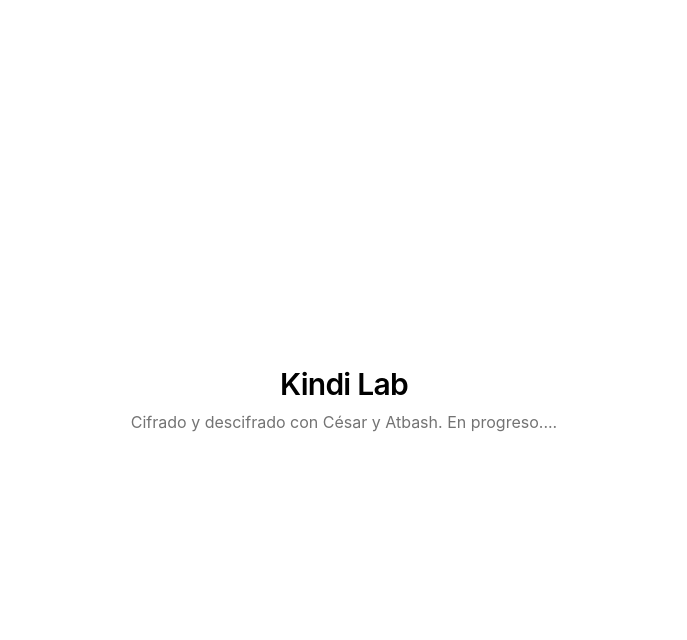
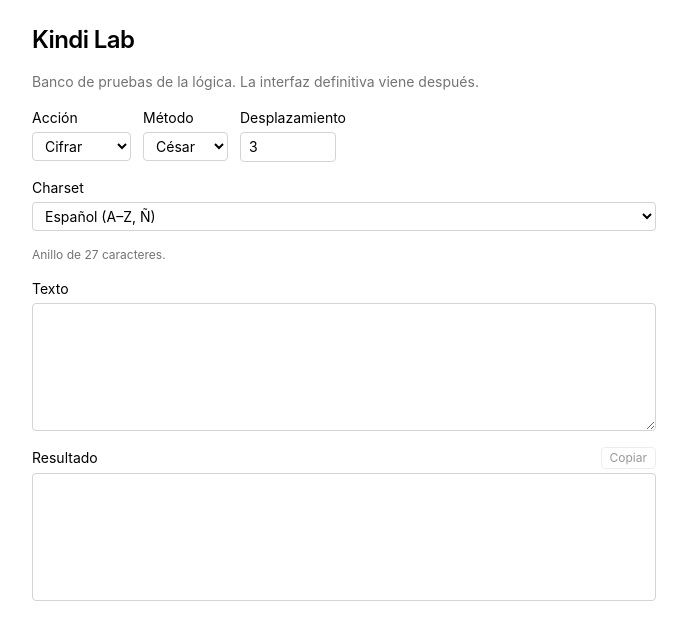
Before and after one commit to santosEmiliano/Kindi-Lab, a React (Vite) app: page / in a window 1280 px wide. Shown: the top 640 px of the page, without its empty margins (296-983 px from the left). Built offline with nearby package versions, Linux system fonts and the light colour scheme.

Commit message:
feat(ui): minimal encrypt/decrypt console
Wire a throwaway single-screen form over the charset ring and ciphers: action, method, shift, charset preset or custom ring, text input and copyable result. Real UI comes later in its own branch.

```diff
--- a/src/App.tsx
+++ b/src/App.tsx
@@ -1,10 +1,147 @@
+import { useMemo, useState } from 'react'
+import {
+  buildRing,
+  CHARSET_PRESETS,
+  type CharsetPresetId,
+} from './lib/charset'
+import { atbash, caesarDecrypt, caesarEncrypt } from './lib/ciphers'
+
+type Mode = 'encrypt' | 'decrypt'
+type Method = 'caesar' | 'atbash'
+type CharsetChoice = CharsetPresetId | 'custom'
+
 function App() {
+  const [mode, setMode] = useState<Mode>('encrypt')
+  const [method, setMethod] = useState<Method>('caesar')
+  const [charset, setCharset] = useState<CharsetChoice>('spanish-upper')
+  const [customChars, setCustomChars] = useState('')
+  const [shift, setShift] = useState(3)
+  const [text, setText] = useState('')
+
+  const source =
+    charset === 'custom' ? customChars : CHARSET_PRESETS[charset].chars
+
+  const ring = useMemo(() => {
+    try {
+      return { value: buildRing(source), error: null as string | null }
+    } catch (error) {
+      return { value: null, error: (error as Error).message }
+    }
+  }, [source])
+
+  const output = useMemo(() => {
+    if (!ring.value) return ''
+    if (method === 'atbash') return atbash(text, ring.value)
+    return mode === 'encrypt'
+      ? caesarEncrypt(text, ring.value, shift)
+      : caesarDecrypt(text, ring.value, shift)
+  }, [ring.value, method, mode, shift, text])
+
   return (
-    <main className="flex min-h-svh flex-col items-center justify-center gap-2 p-6 text-center">
-      <h1 className="text-3xl font-semibold tracking-tight">Kindi Lab</h1>
-      <p className="text-neutral-500">
-        Cifrado y descifrado con César y Atbash. En progreso....
+    <main className="mx-auto flex min-h-svh max-w-2xl flex-col gap-4 p-6">
+      <h1 className="text-2xl font-semibold tracking-tight">Kindi Lab</h1>
+      <p className="text-sm text-neutral-500">
+        Banco de pruebas de la lógica. La interfaz definitiva viene después.
       </p>
+
+      <div className="flex flex-wrap gap-3">
+        <label className="flex flex-col gap-1 text-sm">
+          Acción
+          <select
+            className="rounded border border-neutral-300 bg-transparent px-2 py-1"
+            value={mode}
+            onChange={(event) => setMode(event.target.value as Mode)}
+          >
+            <option value="encrypt">Cifrar</option>
+            <option value="decrypt">Descifrar</option>
+          </select>
+        </label>
+
+        <label className="flex flex-col gap-1 text-sm">
+          Método
+          <select
+            className="rounded border border-neutral-300 bg-transparent px-2 py-1"
+            value={method}
+            onChange={(event) => setMethod(event.target.value as Method)}
+          >
+            <option value="caesar">César</option>
+            <option value="atbash">Atbash</option>
+          </select>
+        </label>
+
+        {method === 'caesar' && (
+          <label className="flex flex-col gap-1 text-sm">
+            Desplazamiento
+            <input
+              className="w-24 rounded border border-neutral-300 bg-transparent px-2 py-1"
+              type="number"
+              value={shift}
+              onChange={(event) => setShift(Number(event.target.value) || 0)}
+            />
+          </label>
+        )}
+      </div>
+
+      <label className="flex flex-col gap-1 text-sm">
+        Charset
+        <select
+          className="rounded border border-neutral-300 bg-transparent px-2 py-1"
+          value={charset}
+          onChange={(event) => setCharset(event.target.value as CharsetChoice)}
+        >
+          {Object.entries(CHARSET_PRESETS).map(([id, preset]) => (
+            <option key={id} value={id}>
+              {preset.label}
+            </option>
+          ))}
+          <option value="custom">Personalizado</option>
+        </select>
+      </label>
+
+      {charset === 'custom' && (
+        <label className="flex flex-col gap-1 text-sm">
+          Caracteres del anillo
+          <input
+            className="rounded border border-neutral-300 bg-transparent px-2 py-1 font-mono"
+            value={customChars}
+            onChange={(event) => setCustomChars(event.target.value)}
+            placeholder="ABCDEFGHIJKLMNÑOPQRSTUVWXYZ"
+          />
+        </label>
+      )}
+
+      {ring.value && (
+        <p className="text-xs text-neutral-500">
+          Anillo de {ring.value.size} caracteres.
+        </p>
+      )}
+      {ring.error && <p className="text-xs text-red-600">{ring.error}</p>}
+
+      <label className="flex flex-col gap-1 text-sm">
+        Texto
+        <textarea
+          className="min-h-32 rounded border border-neutral-300 bg-transparent p-2 font-mono"
+          value={text}
+          onChange={(event) => setText(event.target.value)}
+        />
+      </label>
+
+      <div className="flex flex-col gap-1 text-sm">
+        <div className="flex items-center justify-between">
+          <span>Resultado</span>
+          <button
+            type="button"
+            className="rounded border border-neutral-300 px-2 py-0.5 text-xs disabled:opacity-40"
+            disabled={!output}
+            onClick={() => navigator.clipboard.writeText(output)}
+          >
+            Copiar
+          </button>
+        </div>
+        <pre className="min-h-32 overflow-x-auto whitespace-pre-wrap rounded border border-neutral-300 p-2 font-mono">
+          {output}
+        </pre>
+      </div>
     </main>
   )
 }
```
